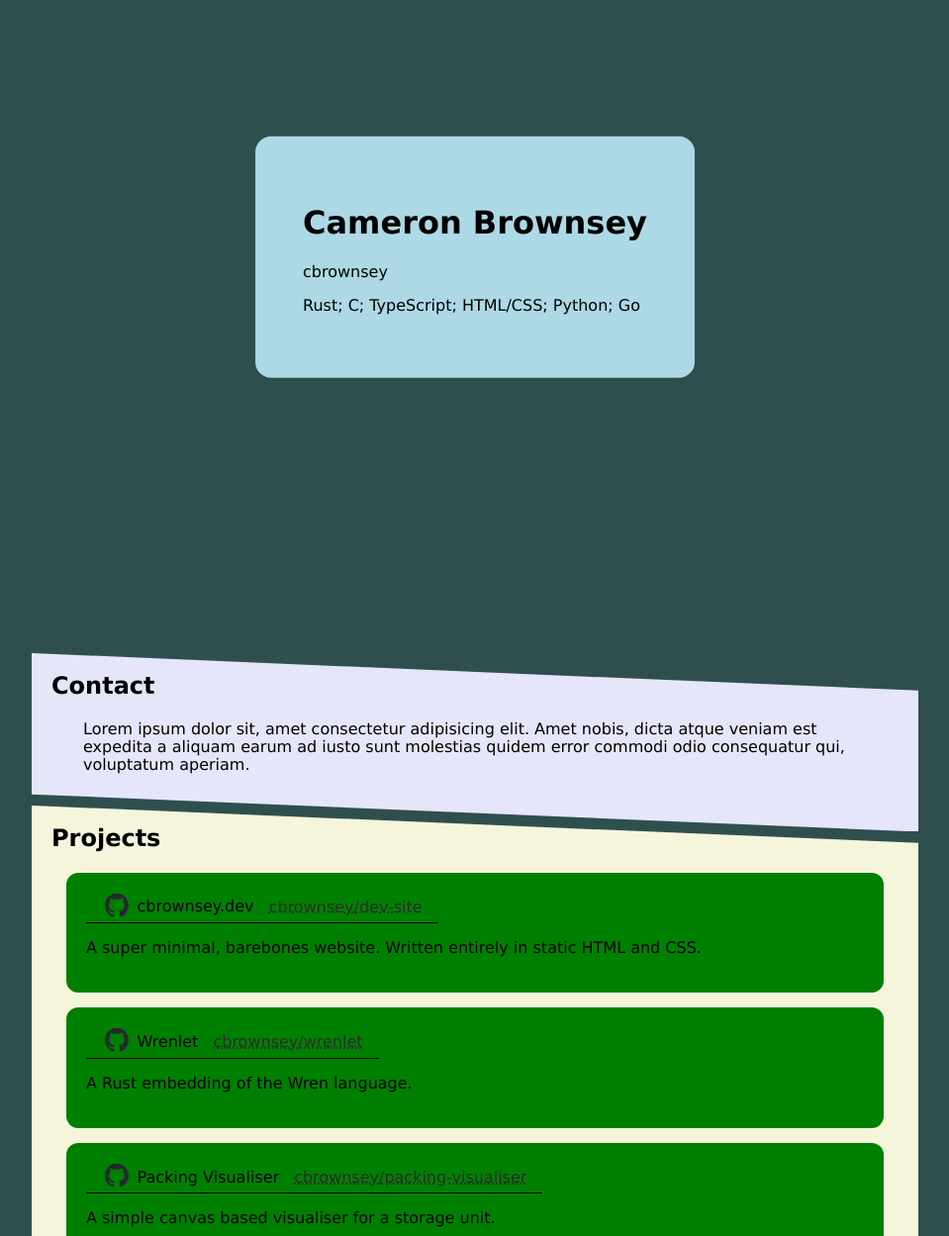
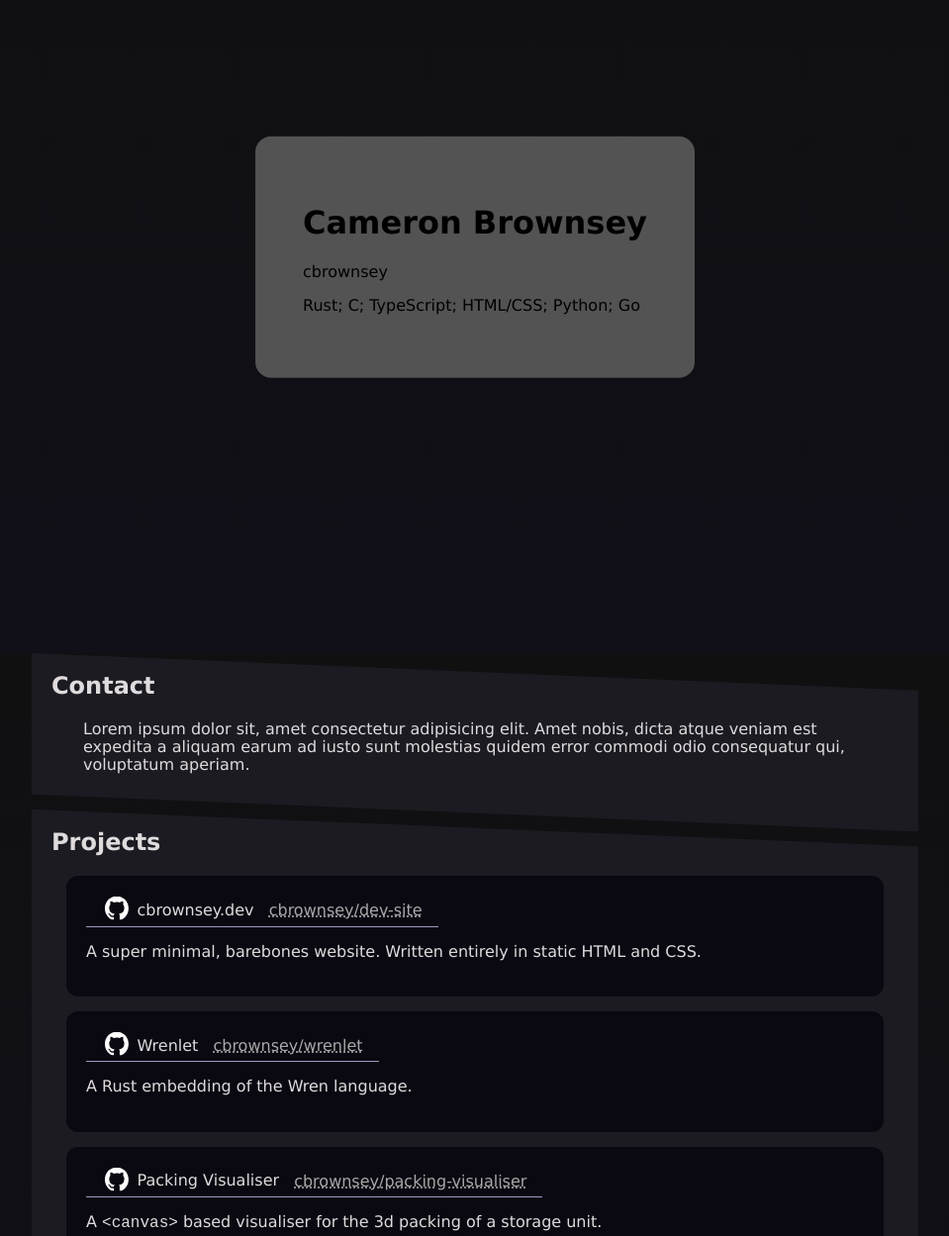
Before and after one commit to cbrownsey/dev-site, a plain HTML site: page src/index.html in a window 1280 px wide. Shown: the part 140-1389 px from the top of the page at 99% size, without its empty margins (160-1119 px from the left). Drawn offline with Linux system fonts and the light colour scheme.

Commit message:
Updated styles.

```diff
--- a/src/index.html
+++ b/src/index.html
@@ -47,7 +47,7 @@
                         <span class="name">Packing Visualiser</span>
                         <a href="https://github.com/cbrownsey/packing-visualiser/">cbrownsey/packing-visualiser</a>
                     </div>
-                    <p>A simple canvas based visualiser for a storage unit.</p>
+                    <p>A <code>&lt;canvas&gt;</code> based visualiser for the 3d packing of a storage unit.</p>
                 </div>
                 <div class="project-item">
                     <div>
--- a/src/styles.css
+++ b/src/styles.css
@@ -1,35 +1,18 @@
 :root {
-    --background: darkslategrey;
-    --projects-bg: beige;
-    --project-item-bg: green;
-    --lander-bg: lightblue;
-    --aboutme-bg: aquamarine;
-    --contact-bg: lavender;
-    --content-spacing: 0.3cm;
+    --background: linear-gradient(#101011, #110f18);
+    --project-item-bg: rgb(10, 9, 17);
+    --lander-bg: rgb(83, 83, 83);
+    --content-bg: #1c1b22;
+    --footer-bg: var(--content-bg);
+    --content-spacing: 0.4cm;
     --skew-size: 1cm;
 }
 
 body {
-    /* background: linear-gradient(-45deg, #ee7752, #e73c7e, #23a6d5, #23d5ab);
-    background-size: 400% 400%;
-    animation: gradient 15s ease infinite; */
-    background-color: var(--background);
+    background: var(--background);
     height: 100vh;
+    background-attachment: fixed;
 }
-
-/* @keyframes gradient {
-    0% {
-        background-position: 0% 50%;
-    }
-
-    50% {
-        background-position: 100% 50%;
-    }
-
-    100% {
-        background-position: 0% 50%;
-    }
-} */
 
 body {
     font-family: 'Lucida Sans', 'Lucida Sans Regular', 'Lucida Grande', 'Lucida Sans Unicode', Geneva, Verdana, sans-serif;
@@ -50,6 +33,7 @@ body {
 }
 
 .content {
+    color: #dfdbdd;
     clip-path: polygon(0 0, 0 calc(100% - var(--skew-size)), 100% 100%, 100% var(--skew-size));
     padding: 20px;
     padding-bottom: calc(20px + var(--skew-size));
@@ -58,7 +42,7 @@ body {
 
 footer {
     clip-path: polygon(0 0, 0 100%, 100% 100%, 100% var(--skew-size));
-    background-color: black;
+    background-color: var(--footer-bg);
     height: 2cm;
     width: 70vw;
     margin-top: calc(-1 * var(--skew-size));
@@ -76,16 +60,8 @@ footer {
     margin-top: calc(-1 * var(--skew-size));
 }
 
-/* .content:nth-child(odd) {
-    transform: translateX(var(--content-deflection));
-}
-
-.content:nth-child(even) {
-    transform: translateX(calc(-1 * var(--content-deflection)));
-} */
-
 #projects {
-    background-color: var(--projects-bg);
+    background-color: var(--content-bg);
 }
 
 .project-item {
@@ -98,7 +74,7 @@ footer {
 .project-item>div {
     width: fit-content;
     padding: 0 1em;
-    border-bottom: 1px solid black;
+    border-bottom: 1px solid #9d99c2;
 }
 
 .project-item>div>.name {
@@ -107,16 +83,16 @@ footer {
 }
 
 .project-item>div>a {
-    color: rgb(43, 43, 43);
+    color: #a8a8a8;
     text-decoration: underline dotted;
 }
 
 #aboutme {
-    background-color: var(--aboutme-bg);
+    background-color: var(--content-bg);
 }
 
 #contact {
-    background-color: var(--contact-bg);
+    background-color: var(--content-bg);
 }
 
 /* Inline icons */
@@ -128,7 +104,7 @@ footer {
     margin: 0.2em;
     transform: translateY(-10%);
 
-    background-image: url("static/github-mark.svg");
+    background-image: url("static/github-mark-white.svg");
     background-size: contain;
     background-repeat: no-repeat;
 }
```
